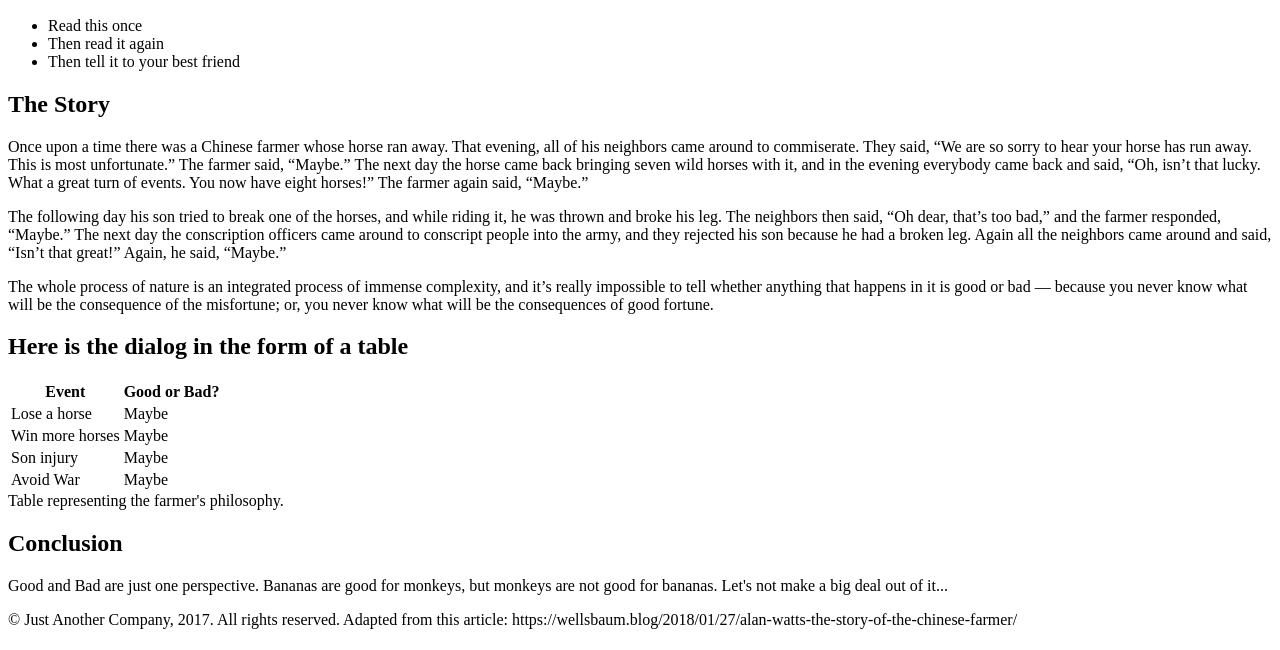
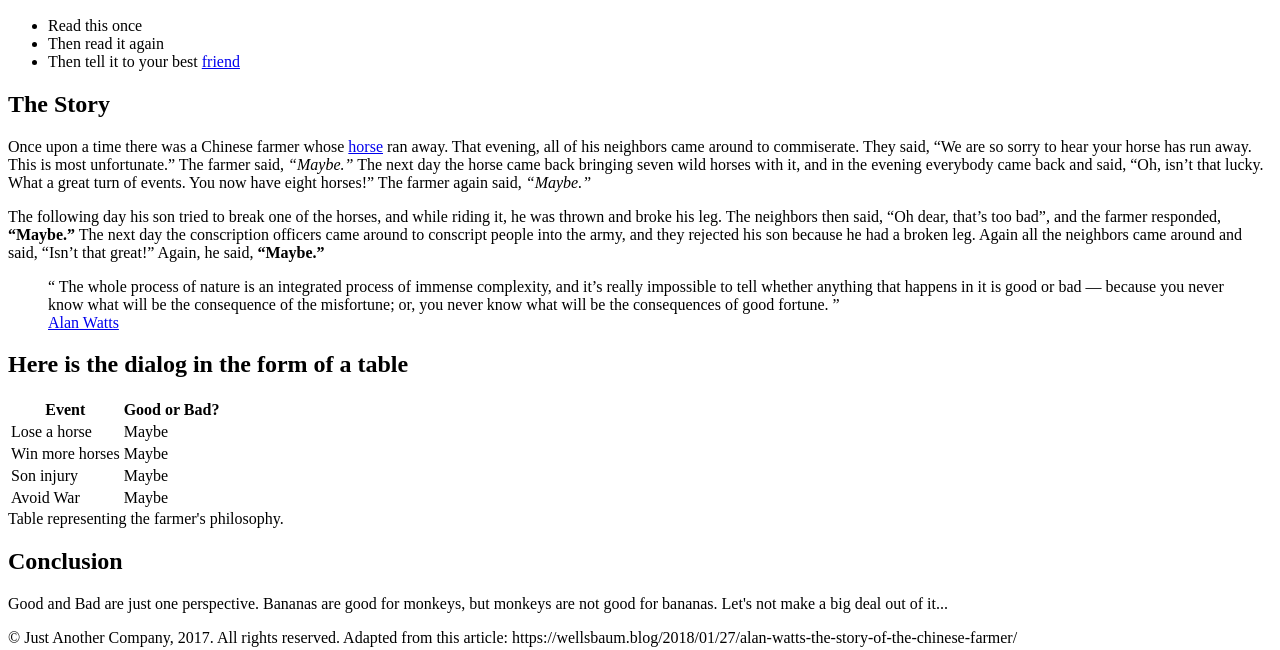
Before and after one commit to lawrencegorris/CSS-THE_CHINESE_FARMER, a plain HTML site: page index.html in a window 1280 px wide. Shown: the part 434-1084 px from the top of the page. Drawn offline with Linux system fonts and the light colour scheme.

Commit message:
Links added and <em> and <strong>

```diff
--- a/index.html
+++ b/index.html
@@ -11,7 +11,6 @@
     <header>
         <h1>The Story of The Chinese Farmer</h1>
         <figure>
-
             <img src="https://cdn-images-1.medium.com/max/1000/1*2PCmLZyzQaF2pyKYkSTFpA.jpeg" alt="">
             <caption>11 may 2016, Alexandre Gorius</caption>
         </figure>
@@ -24,15 +23,17 @@
             <ul>
                 <li>Read this once</li>
                 <li>Then read it again</li>
-                <li>Then tell it to your best friend</li>
+                <li>Then tell it to your best <a href="https://www.merriam-webster.com/dictionary/friend" target="_blank">friend</a> </li>
             </ul>
         </section>
 
         <section id="story">
             <h2>The Story</h2>
-            <p>Once upon a time there was a Chinese farmer whose horse ran away. That evening, all of his neighbors came around to commiserate. They said, “We are so sorry to hear your horse has run away. This is most unfortunate.” The farmer said, “Maybe.” The next day the horse came back bringing seven wild horses with it, and in the evening everybody came back and said, “Oh, isn’t that lucky. What a great turn of events. You now have eight horses!” The farmer again said, “Maybe.” </p>
-            <p>The following day his son tried to break one of the horses, and while riding it, he was thrown and broke his leg. The neighbors then said, “Oh dear, that’s too bad,” and the farmer responded, “Maybe.” The next day the conscription officers came around to conscript people into the army, and they rejected his son because he had a broken leg. Again all the neighbors came around and said, “Isn’t that great!” Again, he said, “Maybe.”</p>
-            <p>The whole process of nature is an integrated process of immense complexity, and it’s really impossible to tell whether anything that happens in it is good or bad — because you never know what will be the consequence of the misfortune; or, you never know what will be the consequences of good fortune.</p>
+            <p>Once upon a time there was a Chinese farmer whose <a href="https://en.wikipedia.org/wiki/Horse" target="_blank">horse</a>  ran away. That evening, all of his neighbors came around to commiserate. They said, <q>We are so sorry to hear your horse has run away. This is most unfortunate.</q>  The farmer said, <em>“Maybe.”</em> The next day the horse came back bringing seven wild horses with it, and in the evening everybody came back and said, <q>Oh, isn’t that lucky. What a great turn of events. You now have eight horses!</q>  The farmer again said, <em>“Maybe.”</em></p>
+            <p>The following day his son tried to break one of the horses, and while riding it, he was thrown and broke his leg. The neighbors then said, <q>Oh dear, that’s too bad</q>, and the farmer responded, <strong>“Maybe.”</strong> The next day the conscription officers came around to conscript people into the army, and they rejected his son because he had a broken leg. Again all the neighbors came around and said, <q>Isn’t that great!</q> Again, he said,  <strong>“Maybe.”</strong></p>
+            <blockquote><q> The whole process of nature is an integrated process of immense complexity, and it’s really impossible to tell whether anything that happens in it is good or bad — because you never know what will be the consequence of the misfortune; or, you never know what will be the consequences of good fortune. </q>
+            <br><a href="https://en.wikipedia.org/wiki/Alan_Watts" target="_blank">Alan Watts</a>
+        </blockquote>
 
         </section>
 
```
